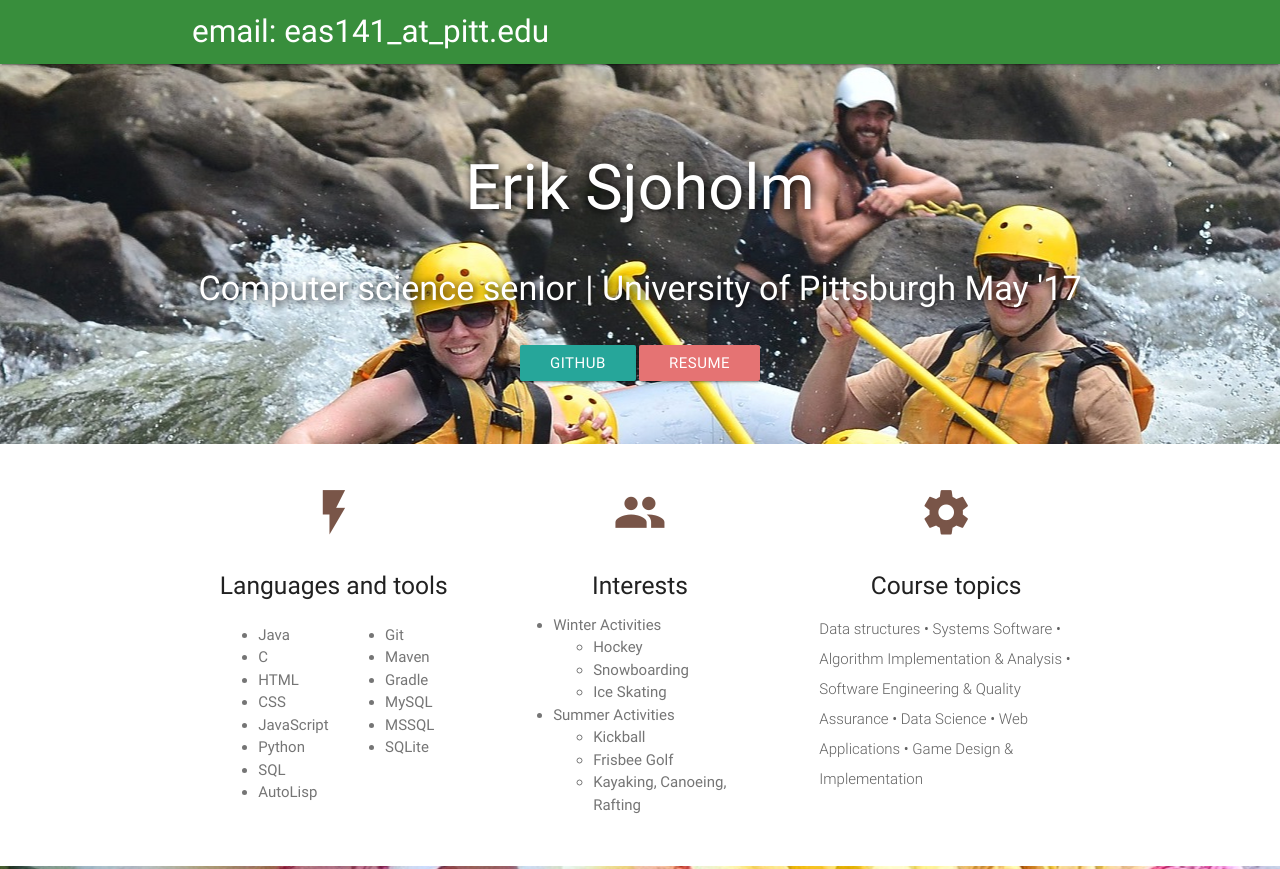
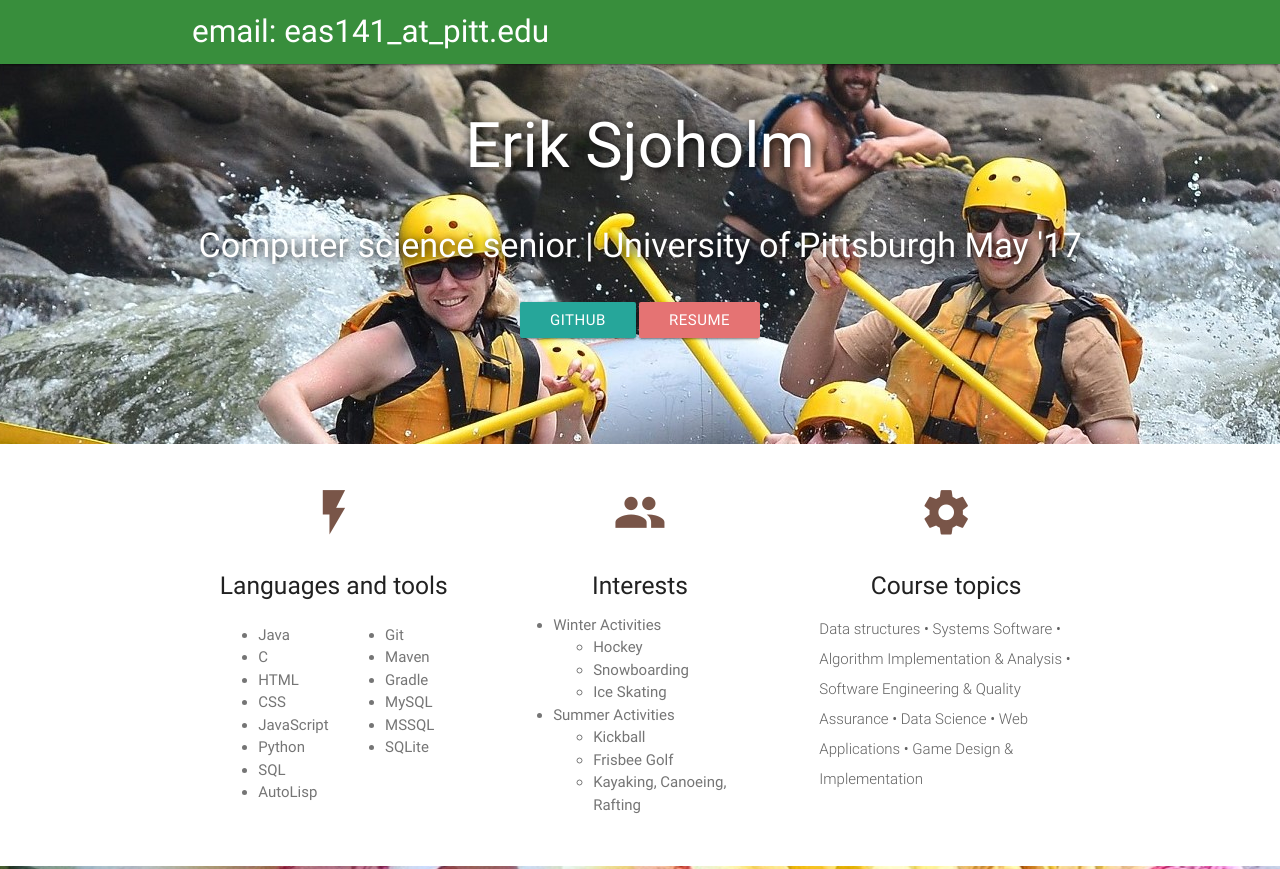
Before and after one commit to eas141/eas141.github.io, a plain HTML site: page index.html in a window 1280 px wide. Shown: the top 869 px of the page. Drawn offline with nearby package versions, Linux system fonts and the light colour scheme.

Commit message:
reduced size image

```diff
--- a/index.html
+++ b/index.html
@@ -22,7 +22,7 @@
 	</div>
   </nav>
 
-  <div id="index-banner" class="parallax-container valign-wrapper">
+  <div id="index-banner" class="parallax-container">
     <div class="section no-pad-bot">
       <div class="container">
         <br><br>
@@ -40,7 +40,7 @@
 
       </div>
     </div>
-    <div class="parallax"><img src="Lower - P11 - 2979569-widescreen60.JPG" alt="background1.jpg"></div>
+    <div class="parallax"><img src="Lower - P11 - 2979569-adjusted.JPG" alt="background1.jpg"></div>
   </div>
 
 
```
Also changed, not shown: Lower - P11 - 2979569-adjusted.jpg (added), Lower - P11 - 2979569-widescreen60.jpg (deleted).
